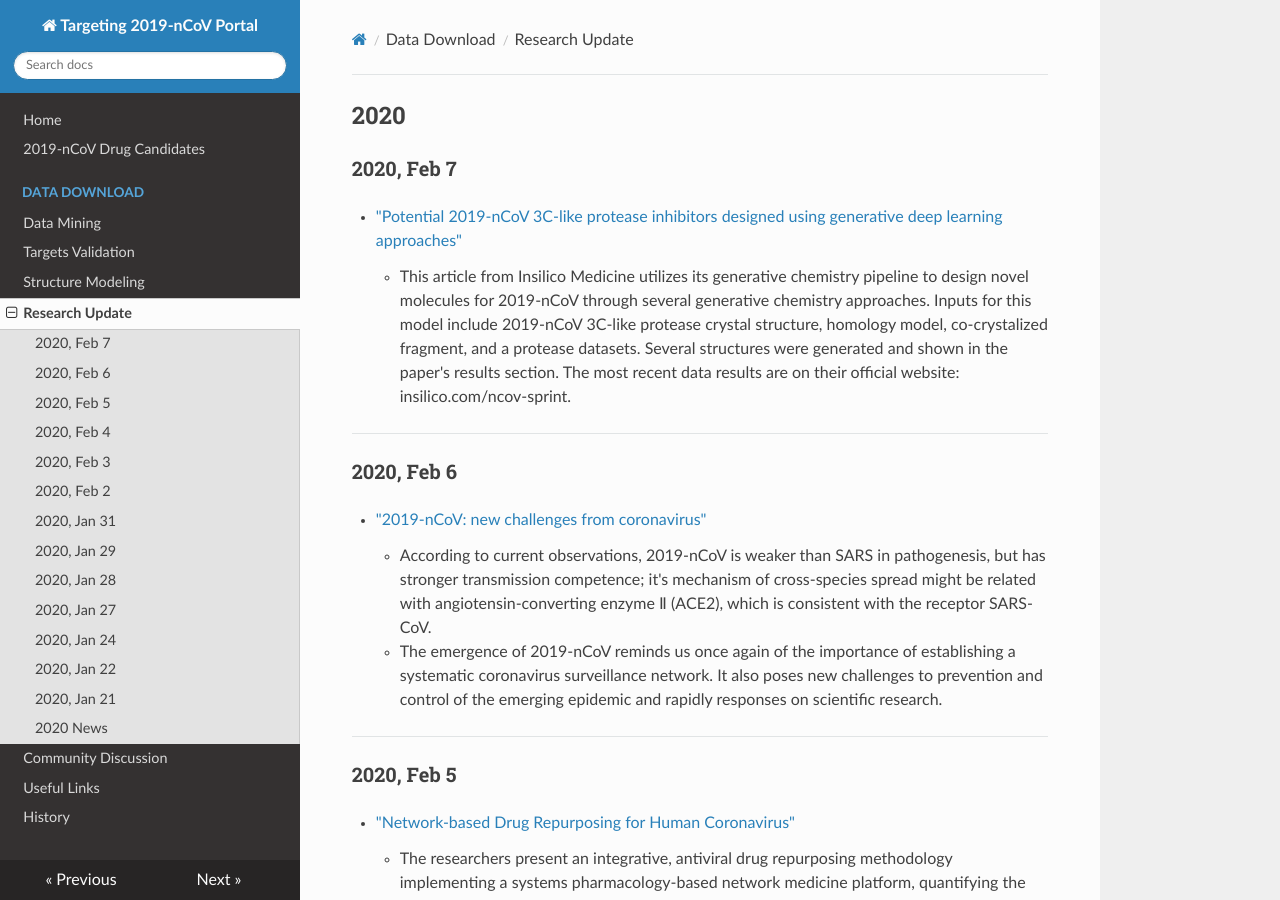
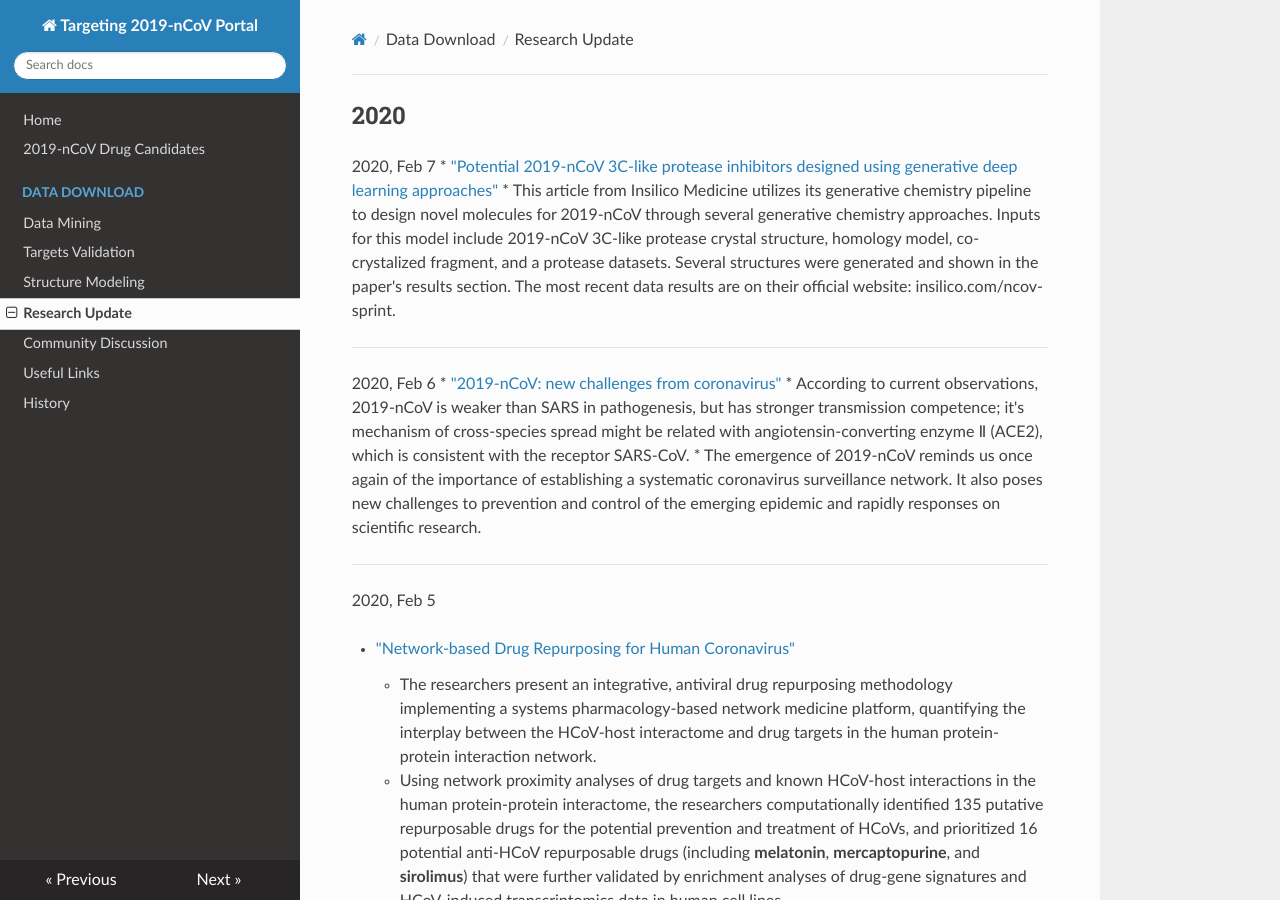
Before and after one commit to GHDDI-AILab/Targeting2019-nCoV, an MkDocs documentation site: the page built from docs/research_progress.md, in a window 1280 px wide and 900 px high. Built offline with MkDocs 1.6.1, drawn with Linux system fonts in a browser that asks for light colours; nearby versions of some CDN libraries.

Commit message:
manually merge pull request

```diff
--- a/docs/research_progress.md
+++ b/docs/research_progress.md
@@ -1,19 +1,19 @@
 ## 2020
 
-### 2020, Feb 7
+2020, Feb 7
  * ["Potential 2019-nCoV 3C-like protease inhibitors designed using generative deep learning approaches"](http://ghddiai.oss-cn-zhangjiakou.aliyuncs.com/file/file_p23clpidgdl.pdf)
     * This article from Insilico Medicine utilizes its generative chemistry pipeline to design novel molecules for 2019-nCoV through several generative chemistry approaches. Inputs for this model include 2019-nCoV 3C-like protease crystal structure, homology model, co-crystalized fragment, and a protease datasets. Several structures were generated and shown in the paper's results section. The most recent data results are on their official website: insilico.com/ncov-sprint.
 
 ---
 
-### 2020, Feb 6
+2020, Feb 6
 * ["2019-nCoV: new challenges from coronavirus"](http://rs.yiigle.com/yufabiao/1179575.htm)
     * According to current observations, 2019-nCoV is weaker than SARS in pathogenesis, but has stronger transmission competence; it's mechanism of cross-species spread might be related with angiotensin-converting enzyme Ⅱ (ACE2), which is consistent with the receptor SARS-CoV.
     * The emergence of 2019-nCoV reminds us once again of the importance of establishing a systematic coronavirus surveillance network. It also poses new challenges to prevention and control of the emerging epidemic and rapidly responses on scientific research.
 
 ---
 
-### 2020, Feb 5
+2020, Feb 5
 
 * ["Network-based Drug Repurposing for Human Coronavirus"](https://www.medrxiv.org/content/10.1101/2020.02.03.20020263v1.full.pdf)
     * The researchers present an integrative, antiviral drug repurposing methodology implementing a systems pharmacology-based network medicine platform, quantifying the interplay between the HCoV-host interactome and drug targets in the human protein-protein interaction network.
@@ -34,7 +34,7 @@ Respiratory Infections Caused by 2019-nCoV"](http://ghddiai.oss-cn-zhangjiakou.a
 
 ---
 
-### 2020, Feb 4
+2020, Feb 4
 
  * ["Remdesivir and chloroquine effectively inhibit the recently emerged novel coronavirus (2019-nCoV) in vitro"](https://www.nature.com/articles/s41422-020-0282-0)
     * This Letter to the Editor article first identifies several existing antiviral drugs to treat related viral infections. Through standard in vitro assays, the researchers found that remdesivir and chloroquine are highly effective in the control of 2019-nCoV infection in vitro, and recommend further human patient assessment based on these drugs' previous safety track record on human patients.
@@ -61,7 +61,7 @@ Respiratory Infections Caused by 2019-nCoV"](http://ghddiai.oss-cn-zhangjiakou.a
 
 ---
 
-### 2020, Feb 3
+2020, Feb 3
 
  * Gilead Sciences and 2019 Novel Coronavirus (2019-nCoV)
     * Remdesivir from Gilead Sciences [enters Phase III](https://www.bioworld.com/articles/432804-gileads-remdesivir-enters-china-phase-iii-trial-to-fight-coronavirus) clinical trials in China on February 3, 2020.
@@ -69,7 +69,7 @@ Respiratory Infections Caused by 2019-nCoV"](http://ghddiai.oss-cn-zhangjiakou.a
 
 ---
 
-### 2020, Feb 2
+2020, Feb 2
 
  * [Genome Detective Coronavirus Typing Tool for rapid identification and characterization of novel coronavirus genomes](https://www.biorxiv.org/content/10.1101/2020.01.31.928796v1)
     * Genome Detective is a web-based, user-friendly software application to quickly and accurately assemble all known virus genomes from next generation sequencing datasets. This application allows the identification of phylogenetic clusters and genotypes from assembled genomes in FASTA format.
@@ -90,7 +90,7 @@ Respiratory Infections Caused by 2019-nCoV"](http://ghddiai.oss-cn-zhangjiakou.a
 
 ---
 
-### 2020, Jan 31
+2020, Jan 31
 
  * [Drug treatment options for the 2019-new coronavirus (2019-nCoV)](https://www.jstage.jst.go.jp/article/bst/advpub/0/advpub_2020.01020/_article)
     * Lopinavir /Ritonavir, Nucleoside analogues, Neuraminidase inhibitors, Remdesivir, peptide (EK1), abidol, RNA synthesis inhibitors (such as TDF, 3TC), anti-inflammatory drugs (such as hormones and other molecules), Chinese traditional medicine, such ShuFengJieDu Capsules and Lianhuaqingwen Capsule, could be the drug treatment options for 2019-nCoV. However, the efficacy and safety of these drugs for 2019- nCoV still need to be further confirmed by clinical experiments
@@ -107,7 +107,7 @@ Respiratory Infections Caused by 2019-nCoV"](http://ghddiai.oss-cn-zhangjiakou.a
 
 ---
 
-### 2020, Jan 29
+2020, Jan 29
 
  * [Therapeutic Drugs Targeting 2019-nCoV Main Protease by High-Throughput Screening](https://www.biorxiv.org/content/10.1101/2020.01.28.922922v2)
     * The main protease of SARS-CoV is essential for the life cycle of the virus, which showed 96.1% of similarity with the main proteaseof 2019-nCoV, is considered to be an attractive target for drug development.
@@ -125,7 +125,7 @@ Respiratory Infections Caused by 2019-nCoV"](http://ghddiai.oss-cn-zhangjiakou.a
 
 ---
 
-### 2020, Jan 28
+2020, Jan 28
 
  * [Potent binding of 2019 novel coronavirus spike protein by a SARS coronavirus-specific human monoclonal antibody](https://www.biorxiv.org/content/10.1101/2020.01.28.923011v1)
     * We report for the first time that a SARS-CoV-specific human monoclonal antibody, CR3022, could bind potently with 2019-nCoV RBD (KD of 6.3 nM). The epitope of CR3022 does not overlap with the ACE2 binding site within 2019-nCoV RBD. Therefore, CR3022 has the potential to be developed as candidate therapeutics, alone or in combination with other neutralizing antibodies, for the prevention and treatment of 2019-nCoV infections
@@ -138,7 +138,7 @@ Respiratory Infections Caused by 2019-nCoV"](http://ghddiai.oss-cn-zhangjiakou.a
 
 ---
 
-### 2020, Jan 27
+2020, Jan 27
 
  * ["From SARS-CoV to Wuhan 2019-nCoV Outbreak: Similarity of Early Epidemic and Prediction of Future Trends"](http://ghddiai.oss-cn-zhangjiakou.aliyuncs.com/file/file_fswncoseep.pdf)
     * The ongoing outbreak in China caused by the 2019-nCoV is very similar in many aspects  to SARS in 2003. This article, using epidemiological surveys and analyses from the early stage of the SARS outbreak, assesses and compares characteristics of these two outbreaks. Using the current data, the cumulative counts of 2019-nCoV cases was estimated about 2-3 times the total number of SARS, and the peak incidence is predicted to be in early or middle February. It is suggested that regional migration should be limited or prohibited to prevent the emergence and movement of a super-spreader.
@@ -150,7 +150,7 @@ Respiratory Infections Caused by 2019-nCoV"](http://ghddiai.oss-cn-zhangjiakou.a
 
 ---
 
-### 2020, Jan 24
+2020, Jan 24
 
  * ["A familial cluster of pneumonia associated with the 2019 novel coronavirus indicating person-to-person transmission: a study of a family cluster"](http://ghddiai.oss-cn-zhangjiakou.aliyuncs.com/file/file_afcpancippt.pdf)
     * The results of this study report the findings of 5 patients in a family cluster who were infected with the novel coronavirus. This study includes epidemiological, clinical, laboratory, radiological, and microbiological data regarding the patients. It was found that symptoms presented 3-6 days after exposure. Additionally, it was found through next-generation sequencing that the novel coronavirus is highly related to SARS coronaviruses.
@@ -160,7 +160,7 @@ Respiratory Infections Caused by 2019-nCoV"](http://ghddiai.oss-cn-zhangjiakou.a
 
 ---
 
-### 2020, Jan 22
+2020, Jan 22
 
  * ["Functional assessment of cell entry and receptor usage for lineage B β-coronaviruses, including 2019-nCoV"](http://ghddiai.oss-cn-zhangjiakou.aliyuncs.com/file/file_facerulbbc.pdf)
     * This article shares a recent development where researchers developed an approach to rapidly screen lineage B betacoronaviruses, and their ability to infect cell types from different species. They found that bypassing the host protease processing barrier allows several lineage B viruses to enter human cells. These different lineage B viruses can also recombine to gain entry into human cells with human ACE2 being the receptor for 2019-nCoV.
@@ -172,14 +172,14 @@ Respiratory Infections Caused by 2019-nCoV"](http://ghddiai.oss-cn-zhangjiakou.a
 
 ----
 
-### 2020, Jan 21
+2020, Jan 21
 
  * ["Evolution of the novel coronavirus from the ongoing Wuhan outbreak and modeling of its spike protein for risk of human transmission"](http://ghddiai.oss-cn-zhangjiakou.aliyuncs.com/file/file_encwomsp.pdf)
     * Analysis showed that the Wuhan CoV shared a common ancestor with SARS coronavirus that resembles the bat coronavirus HKU9-1. This work points to the RBD domain of the Wuhan CoV S-protein which supports strong interaction with human ACE2 molecules.
 
 ---
 
-### 2020 News
+## 2020 News
 
  * Summary of 2019-nCoV research progress
     * This [article](https://mp.weixin.qq.com/s/bYd1y9f_Rif7N9VhmlZTTQ) summarizes the recent advances made (as of January 29, 2020) regarding the 2019-nCoV outbreak. Many recent scientific publications are shared in this article.
```
